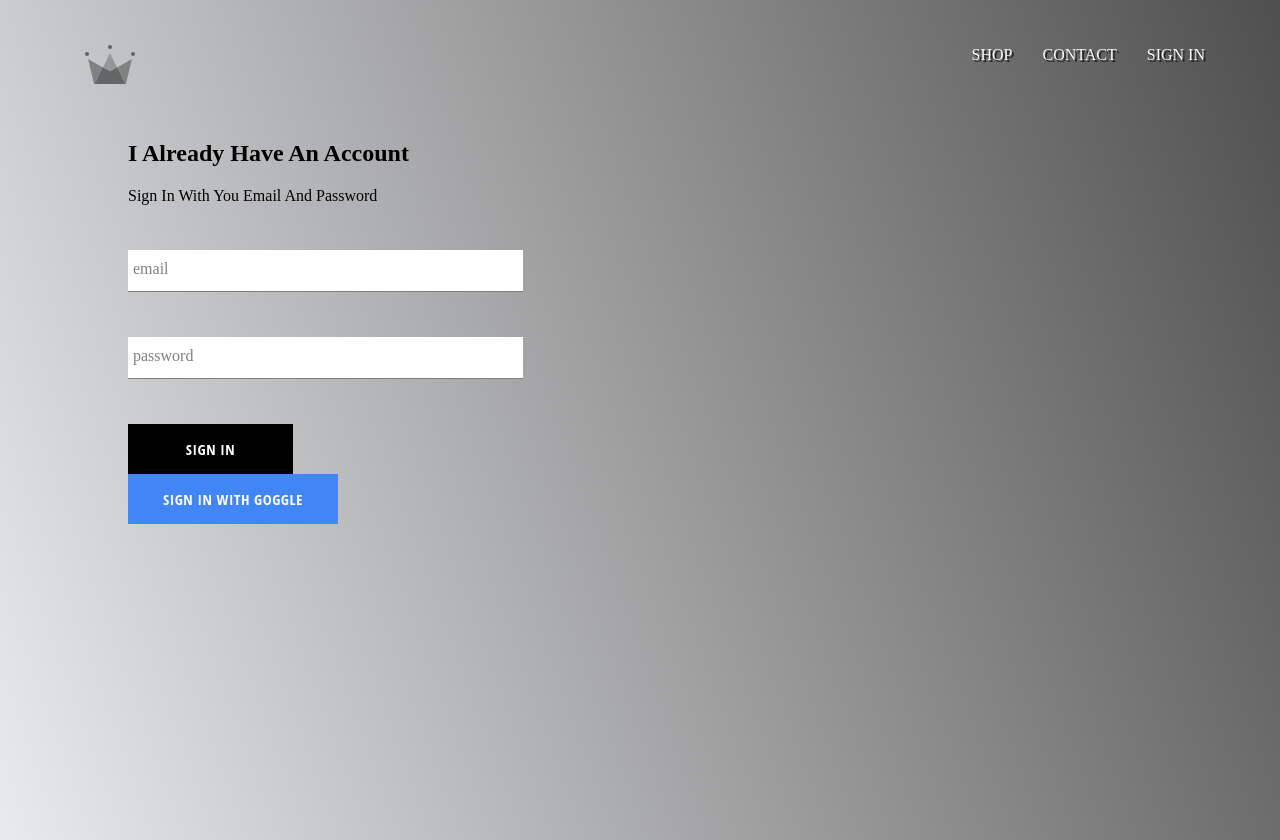
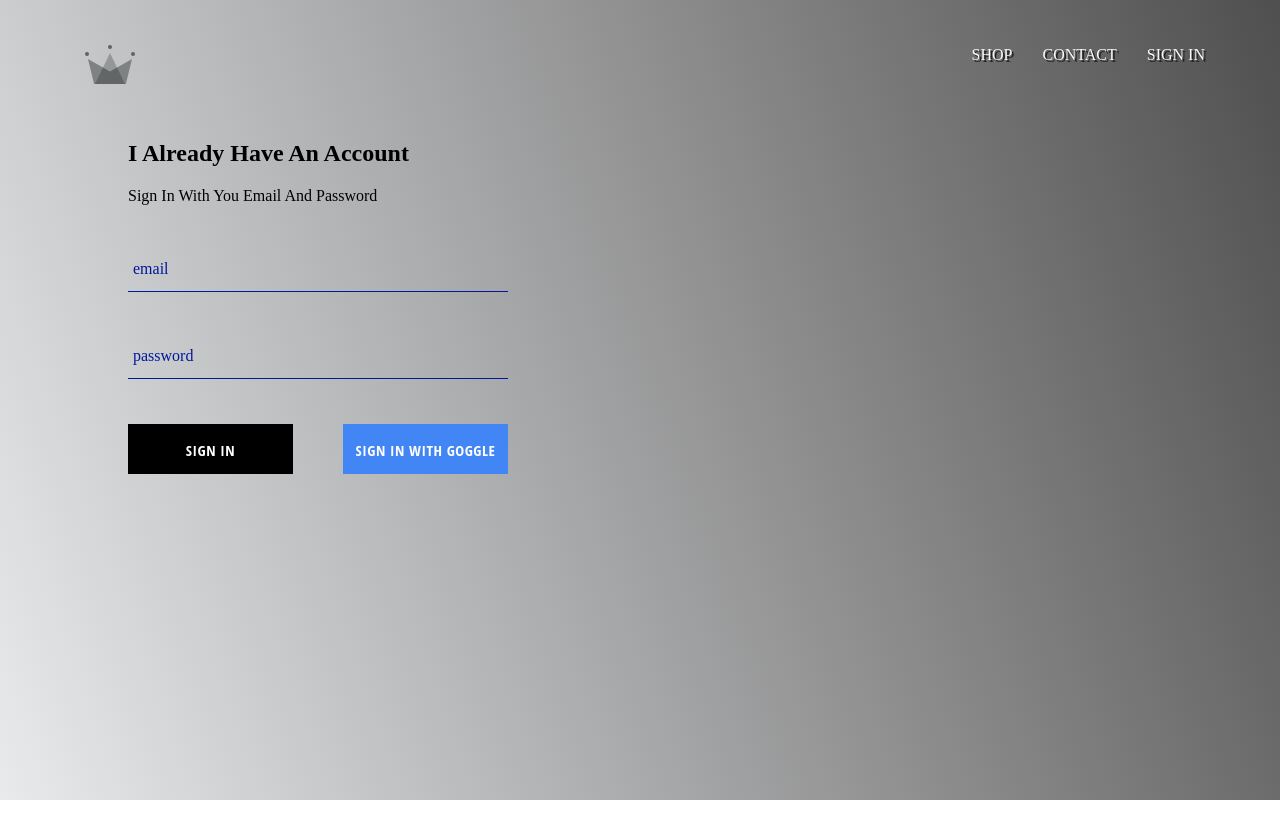
Before and after one commit to ANKITA-web34/clothing-hub, a React (Create React App) app: page /signin in a window 1280 px wide. After the commit the page ends 800 px from the top, so only its background shows below. Built offline with nearby package versions, Linux system fonts and the light colour scheme; no server answers; a web font is replaced by a local one.

Commit message:
change styles in custom-button and  from-input

```diff
--- a/src/App.css
+++ b/src/App.css
@@ -1,3 +1,7 @@
+* {
+    box-sizing: border-box;
+}
+
 body {
     height: 100vh;
     padding: 20px 60px;
--- a/src/Components/Custom-button/custom-button.styles.scss
+++ b/src/Components/Custom-button/custom-button.styles.scss
@@ -4,7 +4,7 @@
     height: 50px;
     letter-spacing: 0.5px;
     line-height: 50px;
-    padding: 0 35px 0 35px;
+    // padding: 0 35px 0 35px;
     font-size: 15px;
     background-color: black;
     color: white;
--- a/src/Components/Form-input/form-input.styles.scss
+++ b/src/Components/Form-input/form-input.styles.scss
@@ -1,9 +1,9 @@
-$sub-color: grey;
+$sub-color: #01189c;
 $main-color: black;
 
 @mixin shrinkLabel {
-  top: -14px;
-  font-size: 12px;
+  top: -20px;
+  font-size: 15px;
   color: $main-color;
 }
 
@@ -13,7 +13,7 @@ $main-color: black;
 
   .form-input {
     background: none;
-    background-color: white;
+    // background-color: white;
     color: $sub-color;
     font-size: 18px;
     padding: 10px 10px 10px 5px;
--- a/src/Components/Sign-in/sign-in.component.jsx
+++ b/src/Components/Sign-in/sign-in.component.jsx
@@ -49,10 +49,12 @@ class SignIn extends React.Component {
             label="password"
             required
           />
-          <CustomButton type="submit">Sign In</CustomButton>
-          <CustomButton onClick={signInWithGoogle} isGoogleSignIn>
-            Sign In with goggle
-          </CustomButton>
+          <div className="buttons">
+            <CustomButton type="submit">Sign In</CustomButton>
+            <CustomButton onClick={signInWithGoogle} isGoogleSignIn>
+              Sign In with goggle
+            </CustomButton>
+          </div>
         </form>
       </div>
     );
```
